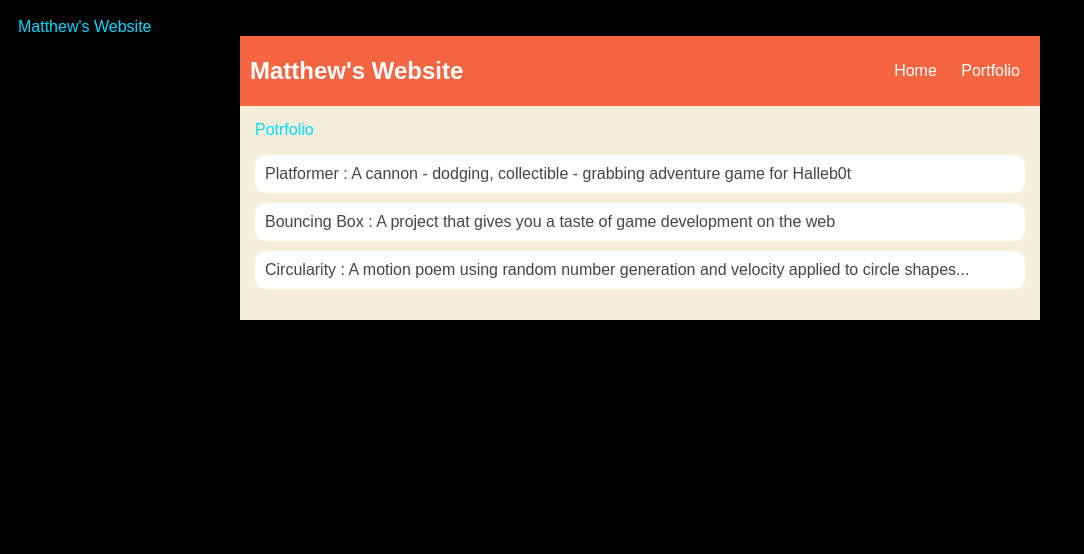
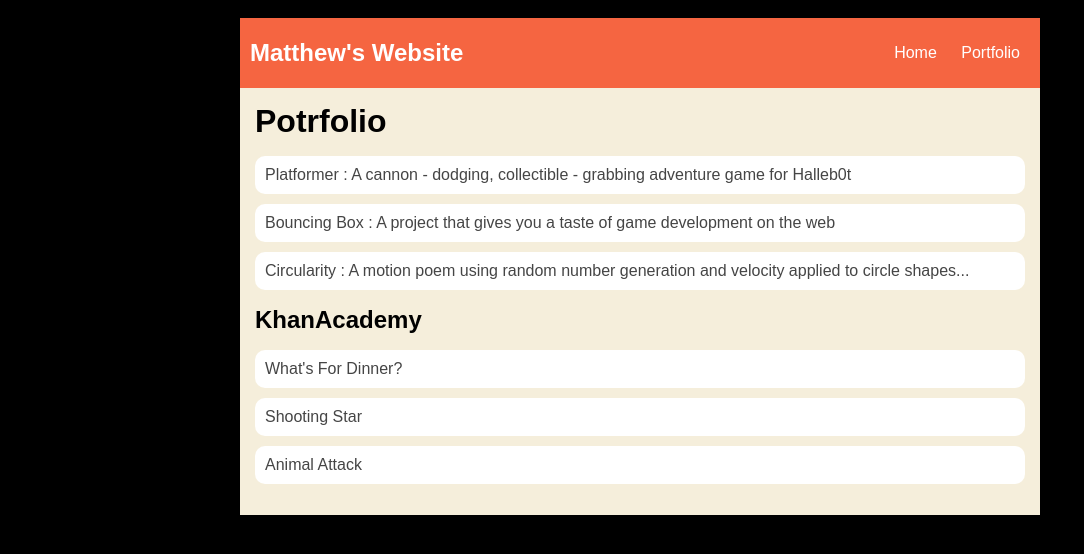
Before and after one commit to matthewabadie/matthewabadie.gitpod.io, a plain HTML site: page portfolio.html in a window 1280 px wide. Shown: the whole page, without its empty margins (0-1084 px from the left). Drawn offline with Linux system fonts and the light colour scheme.

Commit message:
add portfolio.html file

```diff
--- a/portfolio.html
+++ b/portfolio.html
@@ -1,7 +1,7 @@
 <!DOCTYPE HTML>
 <html>
     <head>
-        <tittle>Matthew's Website</tittle>
+        <title>Matthew's Website</title>
         <link rel="stylesheet" href="style.css">
     </head>
 
@@ -16,11 +16,17 @@
         </nav>
         <main>
             <div class="content">
-                <hi>Potrfolio</hi>
+                <h1>Potrfolio</h1>
                 <ul id="portfolio">
                     <li><a href="projects/platformer/">Platformer : A cannon - dodging, collectible - grabbing adventure game for Halleb0t</a></li>
                     <li><a href="projects/bouncing-box/">Bouncing Box : A project that gives you a taste of game development on the web </a></li>
                     <li><a href="projects/circularity/">Circularity : A motion poem using random number generation and velocity applied to circle shapes...</a></li>
+                </ul>
+                <h2>KhanAcademy</h2>
+                <ul id="portfolio">
+                    <li><a href=https://www.khanacademy.org/computer-programming/spin-off-of-project-whats-for-dinner/5688560664231936>What's For Dinner?</a></li>
+                    <li><a href=https://www.khanacademy.org/computer-programming/spin-off-of-project-shooting-star/5638042600390656>Shooting Star </a></li>
+                    <li><a href=https://www.khanacademy.org/computer-programming/spin-off-of-project-animal-attack/5967231383814144>Animal Attack</a></li>
                 </ul>
             </div>
         </main>
--- a/style.css
+++ b/style.css
@@ -1,6 +1,6 @@
 body {
     background: rgb(0, 0, 0);
-    color: rgb(0, 217, 255);
+    color: rgb(0, 0, 0);
     padding: 10px;
     font-family: arial;
 }
```
Also changed, not shown: index.html (+1 -1 lines).
